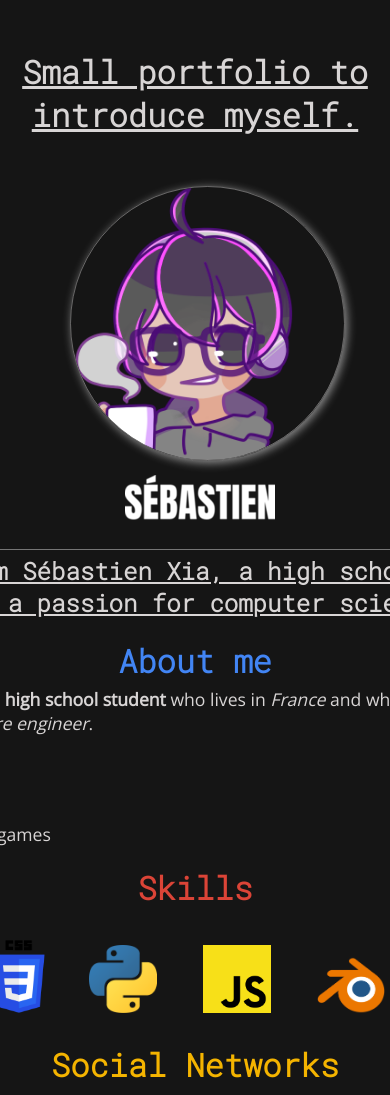
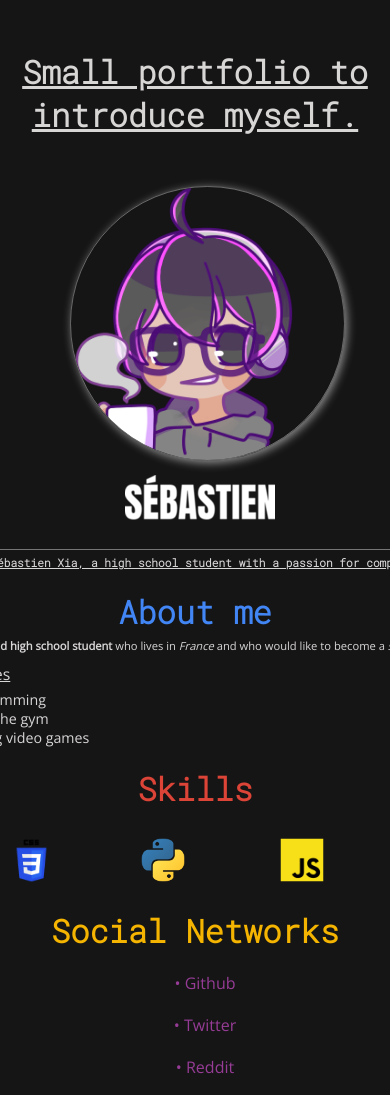
Before and after one commit to SebastienXia/SX, a plain HTML site: page index.html in a window 390 px wide. Shown: the top 1095 px of the page. Drawn offline with nearby package versions, Linux system fonts and the light colour scheme.

Commit message:
@media query ajouter

```diff
--- a/styles.css
+++ b/styles.css
@@ -164,3 +164,45 @@ h4{
     opacity: 0.8;
     color: aliceblue;
 }
+@media screen and (max-width: 600px){
+    h2{
+        font-size: 0.65em;
+    }
+    p{
+        font-size: 0.65em;
+        text-align: center;
+    }
+    li, ul{
+        font-size: 0.8em;
+        margin-left: 80px;
+    }
+    .logo_language{
+        width: 50px;
+        margin-left: 80px;
+    }
+    .logo_language_css{
+        width: 40px;
+    }
+}
+@media screen and (max-width: 700px){
+    h2{
+        font-size: 0.7em;
+    }
+    p{
+        font-size: 0.7em;
+        text-align: center;
+    }
+    li, ul{
+        font-size: 0.9em;
+        margin-left: 70px;
+    }
+    .logo_language{
+        width: 50px;
+        margin-left: 85px;
+    }
+    .logo_language_css{
+        width: 35px;
+    }
+}
+
+}
```
